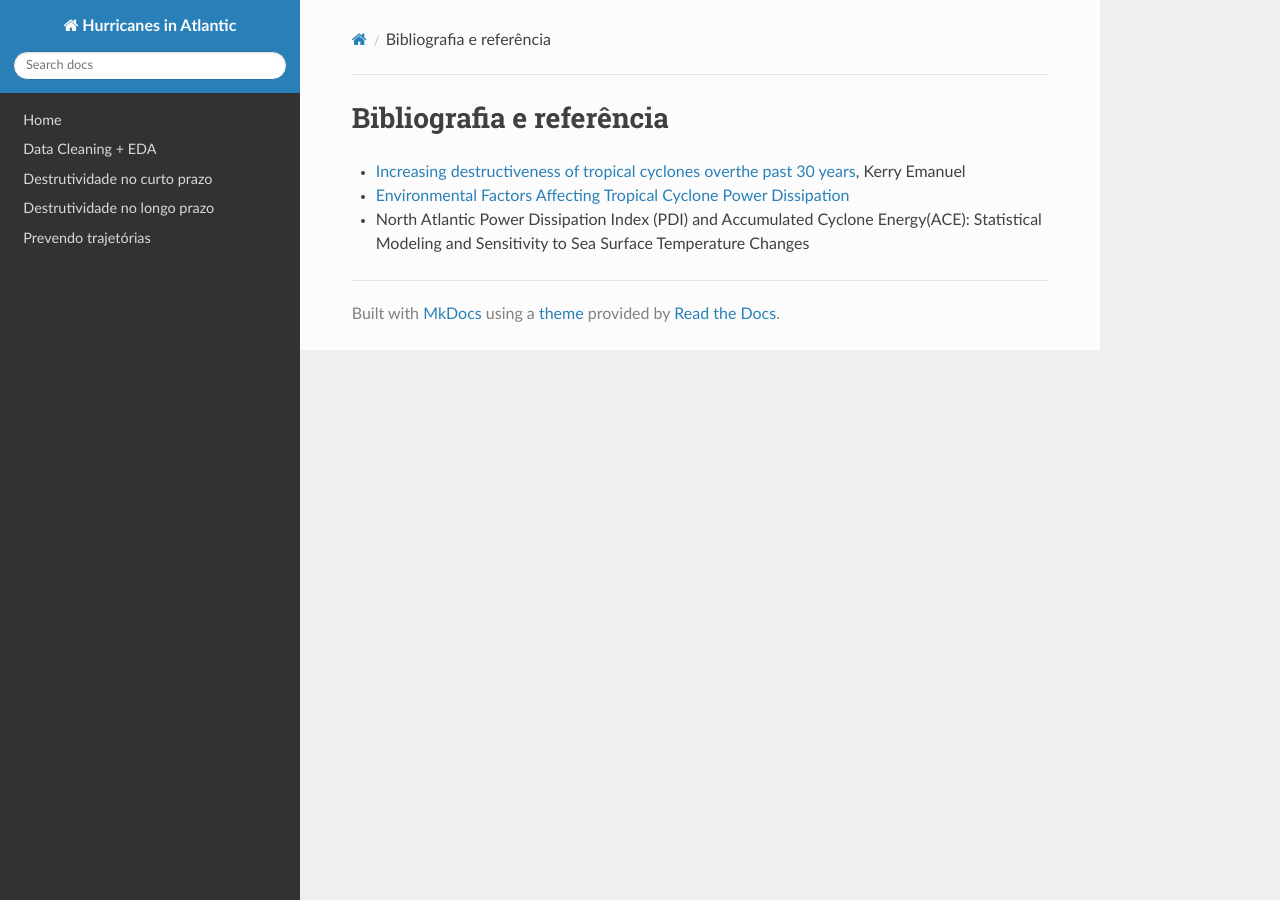
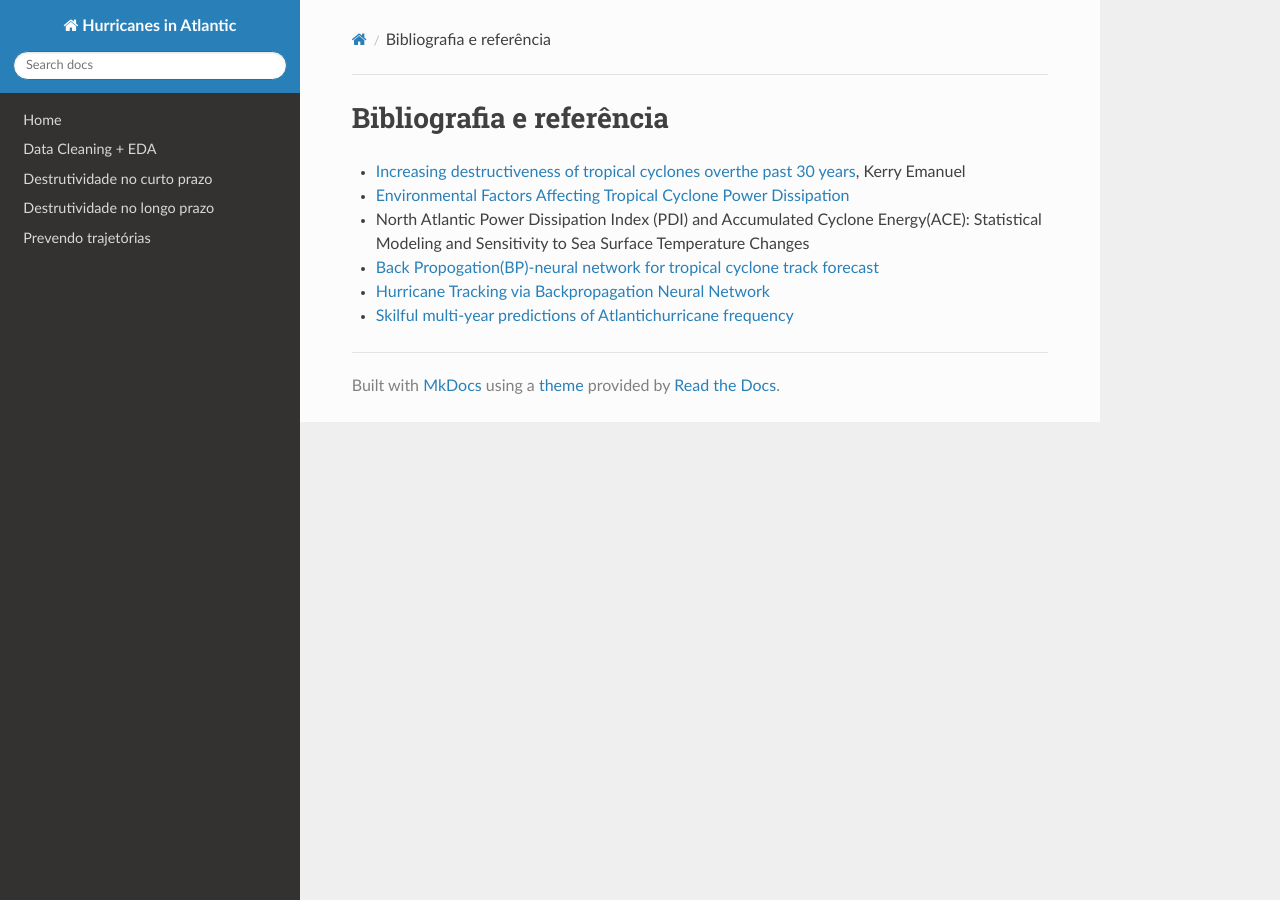
Before and after one commit to reneroliveira/Hurricane_Project, an MkDocs documentation site: the page built from docs/bib.md, in a window 1280 px wide. Built offline with MkDocs 1.6.1, drawn with Linux system fonts in a browser that asks for light colours; nearby versions of some CDN libraries.

Commit message:
rener referencias

```diff
--- a/docs/bib.md
+++ b/docs/bib.md
@@ -3,3 +3,6 @@
 - [Increasing destructiveness of tropical cyclones overthe past 30 years](ftp://texmex.mit.edu/pub/emanuel/PAPERS/NATURE03906.pdf), Kerry Emanuel
 - [Environmental Factors Affecting Tropical Cyclone Power Dissipation](ftp://texmex.mit.edu/pub/emanuel/PAPERS/Factors.pdf)
 - North Atlantic Power Dissipation Index (PDI) and Accumulated Cyclone Energy(ACE): Statistical Modeling and Sensitivity to Sea Surface Temperature Changes
+- [Back Propogation(BP)-neural network for tropical cyclone track forecast](https://ieeexplore.ieee.org/document/5981095)
+- [Hurricane Tracking via Backpropagation Neural Network](https://ieeexplore.ieee.org/document/487576)
+- [Skilful multi-year predictions of Atlantichurricane frequency](https://www.nature.com/articles/ngeo1004)
```
